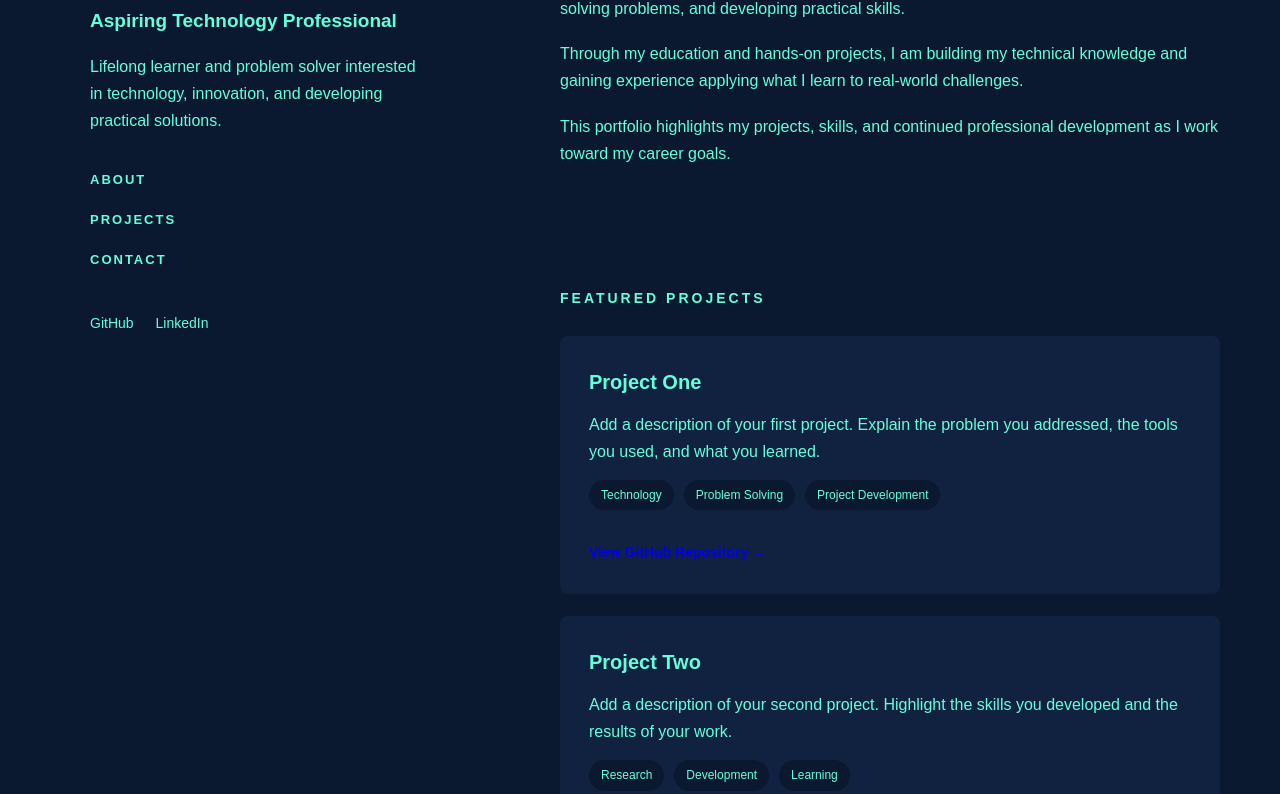
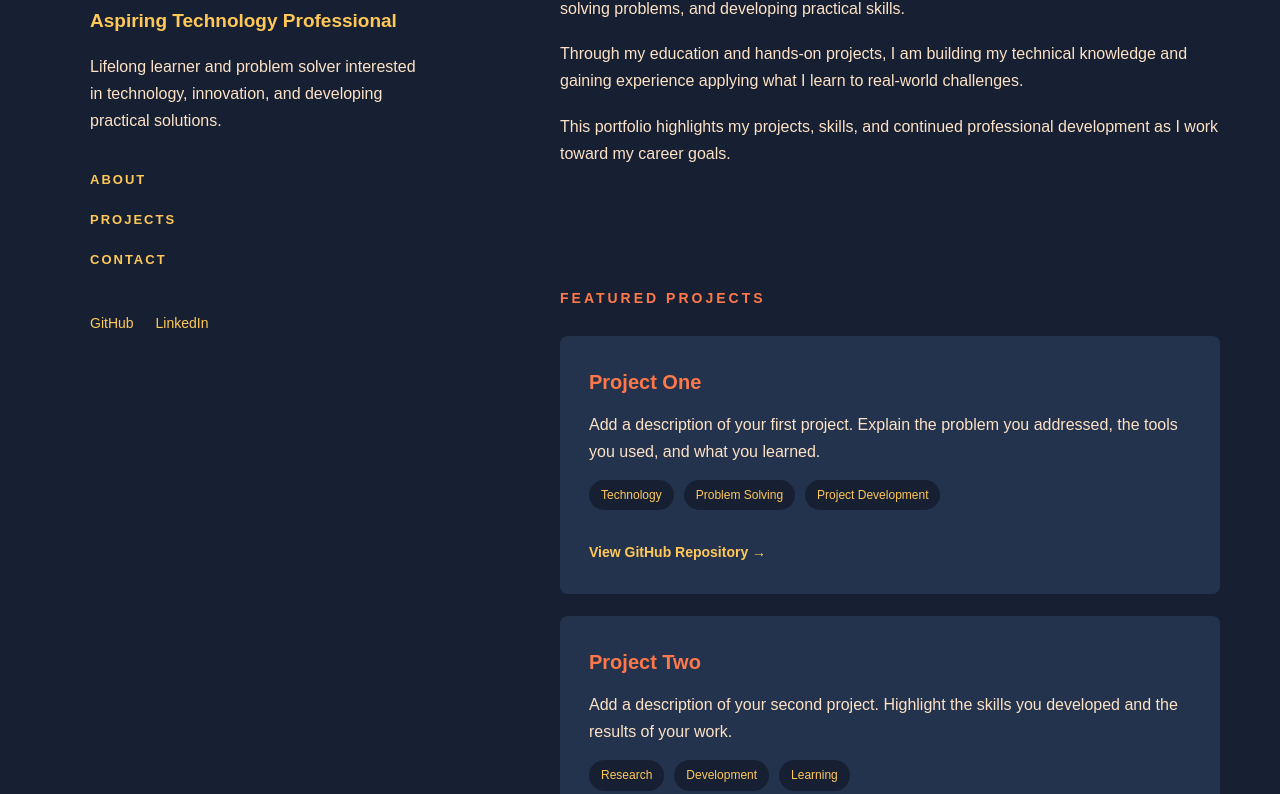
Before and after one commit to jameslrob24/jameslrob24.github.io, a plain HTML site: page index.html in a window 1280 px wide. Shown: the part 181-975 px from the top of the page. Drawn offline with Linux system fonts and the light colour scheme.

Commit message:
Update index.html

```diff
--- a/index.html
+++ b/index.html
@@ -4,9 +4,13 @@
 <head>
     <meta charset="UTF-8">
     <meta name="viewport" content="width=device-width, initial-scale=1.0">
+
     <title>James Robinson | Portfolio</title>
 
     <style>
+
+        /* GLOBAL SETTINGS */
+
         * {
             margin: 0;
             padding: 0;
@@ -20,14 +24,14 @@
 
         body {
             font-family: Arial, sans-serif;
-            background: #0a192f;
-            color: #64ffda;
+            background: #172033;
+            color: #FDE2C5;
             line-height: 1.7;
         }
 
         a {
             text-decoration: none;
-            color: ##ff8c00;
+            color: #FFC857;
         }
 
         .container {
@@ -52,21 +56,23 @@
 
         header h1 {
             font-size: 42px;
-            color: ##ff8c00;
+            color: #FF7849;
             margin-bottom: 5px;
         }
 
         header h2 {
             font-size: 19px;
-            color: ##ff8c00;
+            color: #FFC857;
             margin-bottom: 15px;
         }
 
         header p {
-            color: #64ffda;
+            color: #FDE2C5;
             max-width: 330px;
             margin-bottom: 35px;
         }
+
+        /* NAVIGATION */
 
         nav {
             display: flex;
@@ -75,7 +81,7 @@
         }
 
         nav a {
-            color: #64ffda;
+            color: #FFC857;
             font-size: 13px;
             font-weight: bold;
             letter-spacing: 2px;
@@ -84,9 +90,11 @@
         }
 
         nav a:hover {
-            color: ##ff8c00;
+            color: #FF7849;
             padding-left: 10px;
         }
+
+        /* SOCIAL LINKS */
 
         .social-links {
             margin-top: 40px;
@@ -95,18 +103,19 @@
         }
 
         .social-links a {
-            color: #64ffda;
+            color: #FFC857;
             font-size: 14px;
         }
 
         .social-links a:hover {
-            color: ##ff8c00;
+            color: #FF7849;
         }
 
         /* MAIN CONTENT */
 
         main {
             padding: 100px 0;
+            min-width: 0;
         }
 
         section {
@@ -114,7 +123,7 @@
         }
 
         .section-title {
-            color: ##ff8c00;
+            color: #FF7849;
             font-size: 14px;
             text-transform: uppercase;
             letter-spacing: 3px;
@@ -122,14 +131,14 @@
         }
 
         .description {
-            color: #64ffda;
+            color: #FDE2C5;
             margin-bottom: 18px;
         }
 
         /* PROJECT CARDS */
 
         .project {
-            background: #112240;
+            background: #24334D;
             padding: 28px;
             border-radius: 8px;
             margin-bottom: 22px;
@@ -139,29 +148,32 @@
 
         .project:hover {
             transform: translateY(-5px);
-            border-color: ##ff8c00;
+            border-color: #FF7849;
         }
 
         .project h3 {
-            color: ##ff8c00;
+            color: #FF7849;
             font-size: 20px;
             margin-bottom: 12px;
         }
 
         .project p {
-            color: #64ffda;
+            color: #FDE2C5;
             margin-bottom: 15px;
         }
 
         .project-link {
             font-size: 14px;
             font-weight: bold;
-            color: ##ff8c00;
+            color: #FFC857;
         }
 
         .project-link:hover {
+            color: #FF7849;
             text-decoration: underline;
         }
+
+        /* PROJECT TAGS */
 
         .tags {
             display: flex;
@@ -171,36 +183,40 @@
         }
 
         .tags span {
-            background: #0a192f;
-            color: #64ffda;
+            background: #172033;
+            color: #FFC857;
             padding: 5px 12px;
             border-radius: 20px;
             font-size: 12px;
         }
 
-        /* CONTACT */
+        /* CONTACT SECTION */
 
         .contact-box {
-            background: #112240;
+            background: #24334D;
             padding: 30px;
             border-radius: 8px;
+            border-left: 3px solid #FF7849;
         }
 
         .contact-box p {
-            color: #64ffda;
+            color: #FDE2C5;
             margin-bottom: 15px;
         }
 
         .contact-box a {
-            color: ##ff8c00;
+            color: #FFC857;
         }
 
         .contact-box a:hover {
+            color: #FF7849;
             text-decoration: underline;
         }
 
+        /* FOOTER */
+
         footer {
-            color: #64ffda;
+            color: #FDE2C5;
             font-size: 12px;
             margin-top: 60px;
         }
@@ -208,6 +224,7 @@
         /* MOBILE RESPONSIVENESS */
 
         @media (max-width: 800px) {
+
             .container {
                 display: block;
                 padding: 0 25px;
@@ -240,6 +257,7 @@
             section {
                 margin-bottom: 75px;
             }
+
         }
 
     </style>
@@ -283,12 +301,11 @@
 
     </header>
 
-
     <!-- MAIN CONTENT -->
 
     <main>
 
-        <!-- ABOUT -->
+        <!-- ABOUT ME -->
 
         <section id="about">
 
@@ -314,7 +331,6 @@
             </p>
 
         </section>
-
 
         <!-- PROJECTS -->
 
@@ -346,7 +362,6 @@
 
             </div>
 
-
             <div class="project">
 
                 <h3>Project Two</h3>
@@ -372,7 +387,6 @@
             </div>
 
         </section>
-
 
         <!-- CONTACT -->
 
@@ -406,7 +420,6 @@
 
         </section>
 
-
         <!-- FOOTER -->
 
         <footer>
```
